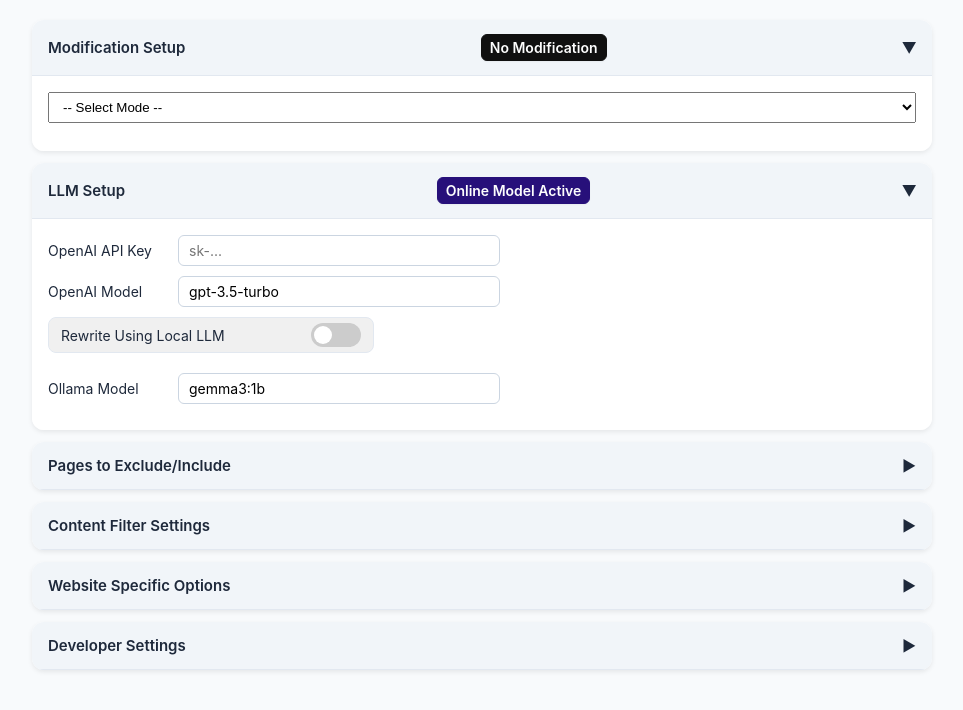
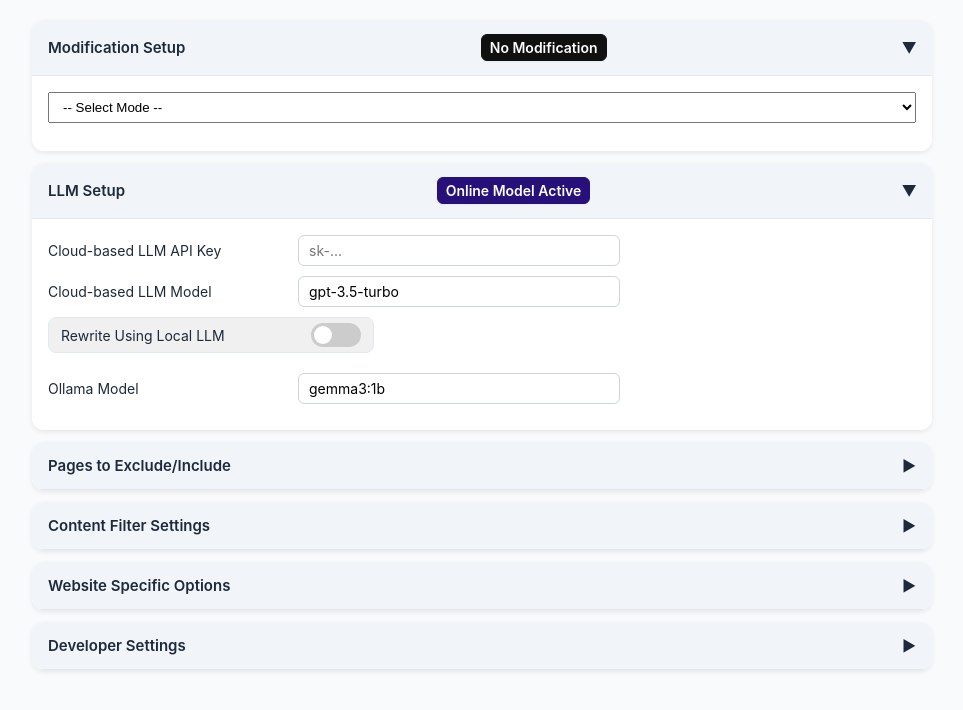
Before and after one commit to theartofhci/WebPerceptor, a browser extension: page WebPerceptor/options.html in a window 1280 px wide. Shown: the whole page, without its empty margins (158-1121 px from the left). Drawn offline with Linux system fonts and the light colour scheme.

Commit message:
options html - fixed label for online models in LLM setup

```diff
--- a/WebPerceptor/options.html
+++ b/WebPerceptor/options.html
@@ -6,24 +6,6 @@
   <link rel="stylesheet" href="styles.css">
 </head>
 <body>
-
-  <!-- <h2>Web Rewriter Settings</h2> -->
-
-  <!-- <button id="save">Save</button>
-  <p id="unsavedNotice" style="display:none;">You have unsaved changes!</p> -->
-
-  <!-- <div class="setup-bar">
-    <span id="setupModificationNotice" style="display:block;"> Modication:</span>
-    <span id="noModificationNotice" style="display:block;"> No Modification</span>
-    <span id="rewriteAndReplaceNotice" style="display:none;">Rewrite & Replace</span>
-    <span id="appendNotice" style="display:none;">Append</span>
-  </div> -->
-
-<!--
-  <div class="save-bar">
-    <button id="save">Save Changes</button>
-    <span id="unsavedNotice" style="display:none;">Unsaved changes</span>
-  </div> -->
 
 
   <div class="accordion">
@@ -37,12 +19,9 @@
     </div>
 
     <div class="accordion-content active">
-      <!-- <p>
-        This is the revised version of the content modification setup. I'll fix the text that's here at some point.
-      </p> -->
+
 
       <!-- Content Mode Selection -->
-      <!-- <label for="modeSelect" class="section-label">++++++ TODO TEXT HERE ++++++:</label><br><br> -->
       <select id="modeSelect" style="width: 100%; padding: 6px 10px; margin-bottom: 12px;">
         <option value="">-- Select Mode --</option>
         <option value="append">Append</option>
@@ -50,9 +29,6 @@
         <option value="rewriteAdvanced">Rewrite and Replace (Advanced)</option>
       </select>
 
-       <!-- <p>
-        This is the revised version of the content modification setup. I'll fix the text that's here at some point.
-      </p> -->
 
       <!-- Rewrite and Replace Content -->
       <div class="mode-options" id="rewriteOptions" style="display: none;">
@@ -151,17 +127,14 @@
     </div>
     <div class="accordion-content active">
 
-      <!-- <input id="apiKey" type="password" placeholder="sk-..." style="width:300px"><br><br>
-      <input id="apiModel" type="text" value="gpt-3.5-turbo" placeholder="gpt-3.5-turbo" style="width:300px">
-       -->
 
       <div class="input-row">
-        <label for="apiKey">OpenAI API Key</label>
+        <label for="apiKey">Cloud-based LLM API Key</label>
         <input id="apiKey" type="password" placeholder="sk-..." />
       </div>
 
       <div class="input-row">
-        <label for="apiModel">OpenAI Model</label>
+        <label for="apiModel">Cloud-based LLM Model</label>
         <input id="apiModel" type="text" value="gpt-3.5-turbo" placeholder="gpt-3.5-turbo" />
       </div>
 
@@ -281,27 +254,6 @@
   </div>
 
 
-
-  <!-- Accordion: Platform Custom Formatting
-  <div class="accordion">
-    <div class="accordion-header">
-      <span>Platform Custom Formatting</span>
-      <span class="chevron">▶</span>
-    </div>
-    <div class="accordion-content">
-      <label>
-        <input type="checkbox" id="xTwitterContentFlag" checked>
-        Select to enable custom content JS when X (Twitter) is loaded.
-      </label><br>
-      <label>
-        <input type="checkbox" id="slackContentFlag" checked>
-        Select to enable custom content JS when Slack is loaded.
-      </label><br>
-      <input id="slackSkipUsers" type="text" placeholder="Comma-separated usernames to skip" style="width:100%">
-    </div>
-  </div> -->
-
-
   <div class="accordion">
 
     <div class="accordion-header">
@@ -345,13 +297,6 @@
         </label>
       </div>
 
-      <!-- <label>
-        <input type="checkbox" id="slackContentFlag" checked>
-        Enable custom content JS when Slack is loaded.
-      </label>
-       -->
-
-       <!-- <br> -->
 
       <p>
         If you want to skip specific users from being modified enter their username in the text box below. Example: <code>Almuth, Bob</code> — skips Almuth and Bob from being modified.
--- a/WebPerceptor/styles.css
+++ b/WebPerceptor/styles.css
@@ -198,7 +198,7 @@
 }
 
 .input-row label {
-  width: 120px; /* fixed label width for alignment */
+  width: 240px; /* fixed label width for alignment */
   font-size: 14px;
 }
 
```
